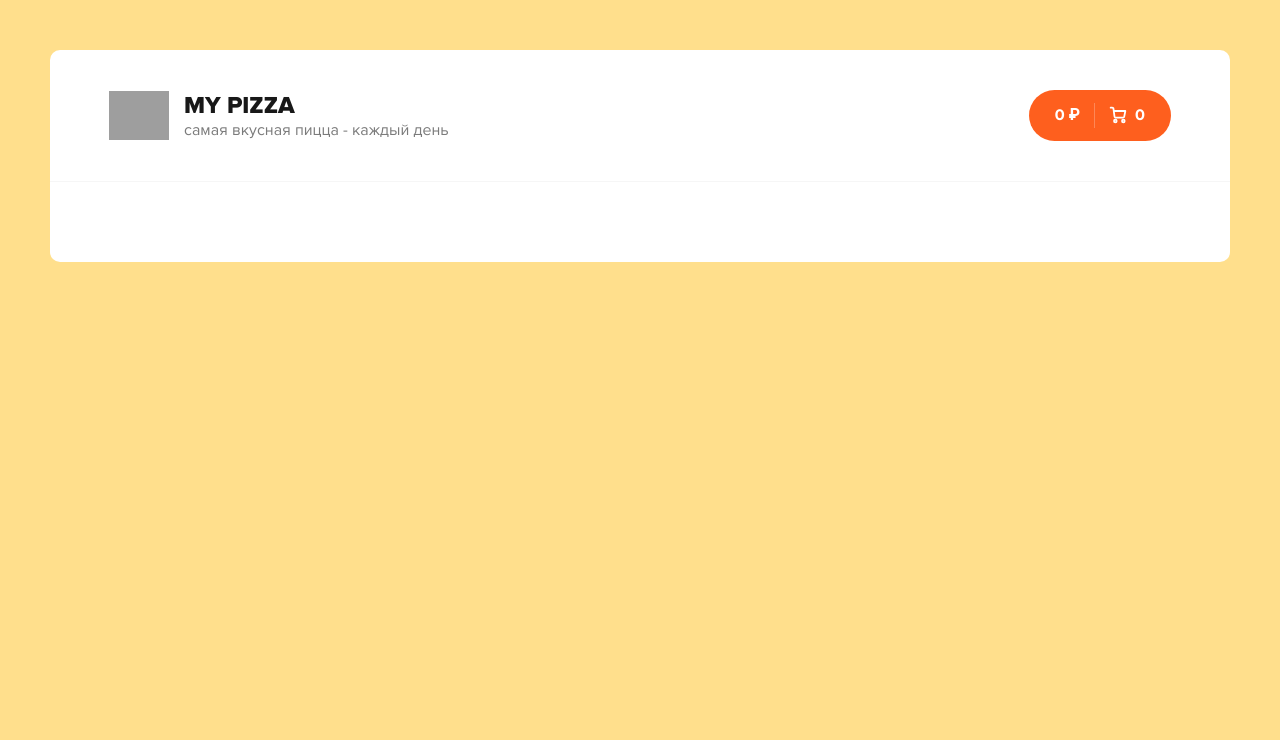
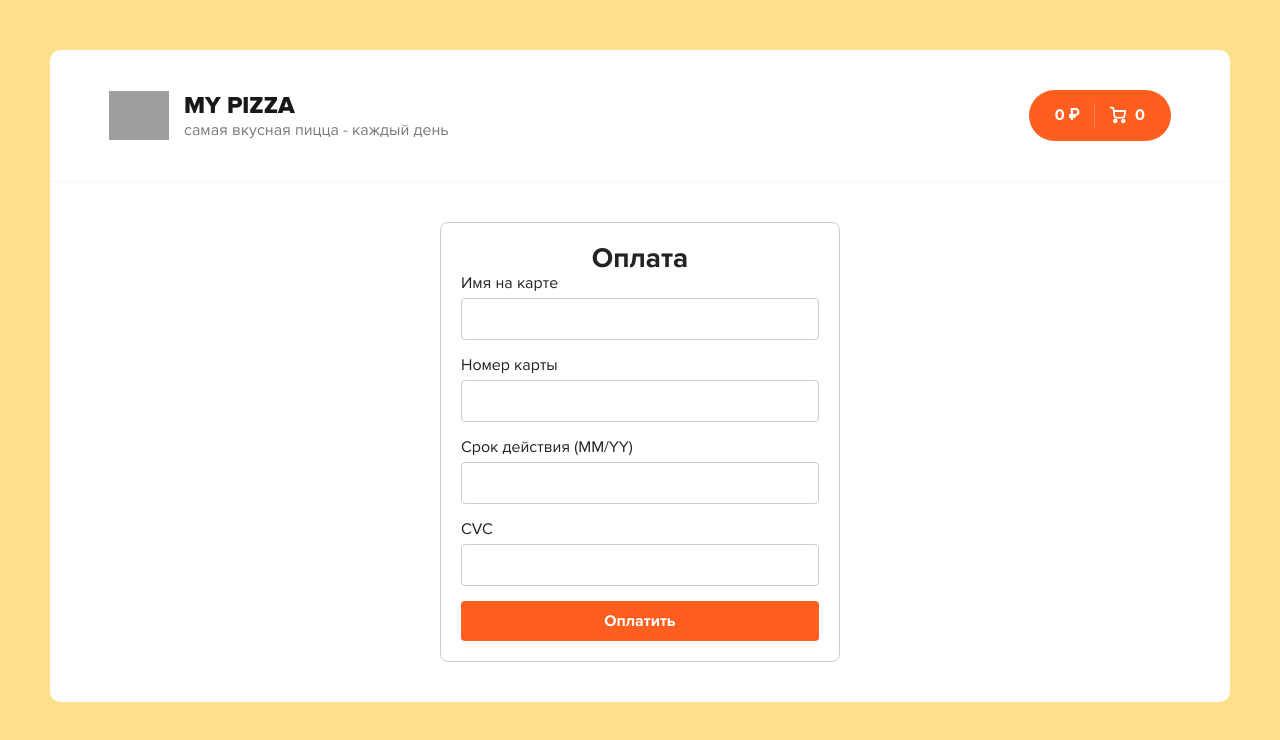
Before and after one commit to magistr25/react-pizza-shop, a React (Create React App) app: page /payment in a window 1280 px wide. Shown: the top 740 px of the page. Built offline with nearby package versions, Linux system fonts and the light colour scheme; grey boxes are pictures that could not be loaded.

Commit message:
Страница оплаты - PaymentPage

```diff
--- a/src/App.js
+++ b/src/App.js
@@ -2,6 +2,8 @@ import React from 'react';
 import { Header } from './components';
 import { Home, Cart } from './pages';
 import { Route, Routes } from 'react-router';
+import PaymentPage from "./pages/PaymentPage";
+import './scss/components/_paymentPages.scss';
 
 
 function App() {
@@ -13,6 +15,7 @@ function App() {
                 <Routes>
                     <Route path="/" element={<Home />} />
                     <Route path="/cart" element={<Cart />} />
+                    <Route path="/payment" element={<PaymentPage />} />
                 </Routes>
             </div>
         </div>
--- a/src/pages/Cart.jsx
+++ b/src/pages/Cart.jsx
@@ -113,7 +113,7 @@ const Cart = () => {
                             <div className="content__items">
                                 {
                                     addedPizzas.map((obj) => (
-                                        <CartItem
+                                        <CartItem key={obj.id}
                                                   id = {obj.id}
                                                   type={obj.type}
                                                   name={obj.name}
@@ -138,7 +138,7 @@ const Cart = () => {
                                     </span>
                                 </div>
                                 <div className="cart__bottom-buttons">
-                                    <a href="/" className="button button--outline button--add go-back-btn">
+                                    <Button className="button button--outline button--add go-back-btn">
                                         <svg
                                             width="8"
                                             height="14"
@@ -156,10 +156,11 @@ const Cart = () => {
                                         <Link to="/">
                                             <span>Вернуться назад</span>
                                         </Link>
-                                    </a>
+                                    </Button>
                                     <Button className="pay-btn">
-                                        <span>Оплатить сейчас</span>
+                                        <Link to="/payment"><span>Оплатить сейчас</span></Link>
                                     </Button>
+
                                 </div>
                             </div>
                         </div>)
--- /dev/null
+++ b/src/pages/PaymentPage.jsx
@@ -0,0 +1,81 @@
+import React, { useState } from 'react';
+
+const PaymentPage = () => {
+    const [cardNumber, setCardNumber] = useState('');
+    const [expiryDate, setExpiryDate] = useState('');
+    const [cvc, setCvc] = useState('');
+    const [name, setName] = useState('');
+    const [error, setError] = useState('');
+    const [success, setSuccess] = useState(false);
+
+    const handleSubmit = (event) => {
+        event.preventDefault();
+
+        if (!cardNumber || !expiryDate || !cvc || !name) {
+            setError('Пожалуйста, заполните все поля.');
+            return;
+        }
+
+        // Здесь вы можете добавить валидацию данных карты
+
+        setSuccess(true);
+        setError('');
+        console.log({
+            cardNumber,
+            expiryDate,
+            cvc,
+            name
+        });
+
+        // Здесь можно отправить данные на сервер для обработки платежа
+    };
+
+    return (
+        <div className="payment-page">
+            <h2>Оплата</h2>
+            <form onSubmit={handleSubmit}>
+                <div>
+                    <label htmlFor="name">Имя на карте</label>
+                    <input
+                        type="text"
+                        id="name"
+                        value={name}
+                        onChange={(e) => setName(e.target.value)}
+                    />
+                </div>
+                <div>
+                    <label htmlFor="cardNumber">Номер карты</label>
+                    <input
+                        type="text"
+                        id="cardNumber"
+                        value={cardNumber}
+                        onChange={(e) => setCardNumber(e.target.value)}
+                    />
+                </div>
+                <div>
+                    <label htmlFor="expiryDate">Срок действия (MM/YY)</label>
+                    <input
+                        type="text"
+                        id="expiryDate"
+                        value={expiryDate}
+                        onChange={(e) => setExpiryDate(e.target.value)}
+                    />
+                </div>
+                <div>
+                    <label htmlFor="cvc">CVC</label>
+                    <input
+                        type="text"
+                        id="cvc"
+                        value={cvc}
+                        onChange={(e) => setCvc(e.target.value)}
+                    />
+                </div>
+                <button type="submit">Оплатить</button>
+                {error && <div className="error">{error}</div>}
+                {success && <div className="success">Оплата прошла успешно!</div>}
+            </form>
+        </div>
+    );
+};
+
+export default PaymentPage;
--- /dev/null
+++ b/src/scss/components/_paymentPages.scss
@@ -0,0 +1,65 @@
+.payment-page {
+  max-width: 400px;
+  margin: 0 auto;
+  padding: 20px;
+  border: 1px solid #ccc;
+  border-radius: 8px;
+}
+
+.payment-page h2 {
+  text-align: center;
+}
+
+form {
+  display: flex;
+  flex-direction: column;
+}
+
+form div {
+  margin-bottom: 15px;
+}
+
+label {
+  display: block;
+  margin-bottom: 5px;
+}
+
+input {
+  padding: 10px;
+  font-size: 16px;
+  width: 100%;
+  box-sizing: border-box;
+  border: 1px solid #ccc;
+  border-radius: 4px;
+}
+
+button {
+  padding: 10px;
+  background-color:#fe5f1e;
+  font-size: 16px;
+  font-weight: 600;
+  color: white;
+  border: none;
+  border-radius: 4px;
+  cursor: pointer;
+}
+
+button:active,
+button.clicked {
+  transform: translateY(2px); /* Смещение кнопки вниз на 2 пикселя */
+  transition: transform 0.1s; /* Плавный переход с длительностью 0.1 секунды */
+}
+
+button:disabled {
+  background-color: #ccc;
+}
+
+.error {
+  color: red;
+  margin-top: 10px;
+}
+
+.success {
+  color: green;
+  margin-top: 10px;
+}
```
